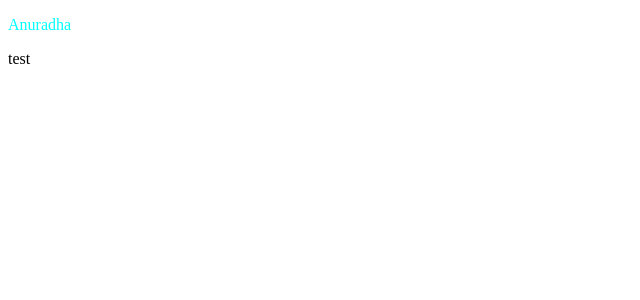
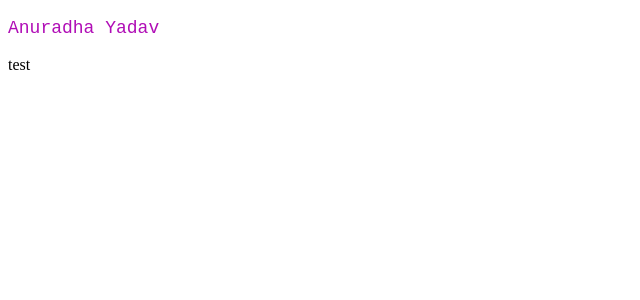
Before and after one commit to Anuradha0710/dev, an Angular app in the folder myApp/: page / in a window 1280 px wide. Shown: the top 300 px of the page, without its empty margins (0-640 px from the left). Built offline with nearby package versions, Linux system fonts and the light colour scheme.

Commit message:
practice

```diff
--- a/myApp/src/app/app.component.css
+++ b/myApp/src/app/app.component.css
@@ -1,3 +1,5 @@
 .test{
-    color: aqua;
+    color: rgb(176, 13, 182);
+    font-size: large;
+    font-family: 'Courier New';
 }
--- a/myApp/src/app/app.component.html
+++ b/myApp/src/app/app.component.html
@@ -481,6 +481,6 @@
 <!-- * * * * * * * * * * * * * * * * * * * * * * * * * * * * * * * -->
 
 
-<p class="test">Anuradha</p>
+<p class="test">Anuradha Yadav</p>
 <div>test</div>
 <router-outlet></router-outlet>
```
